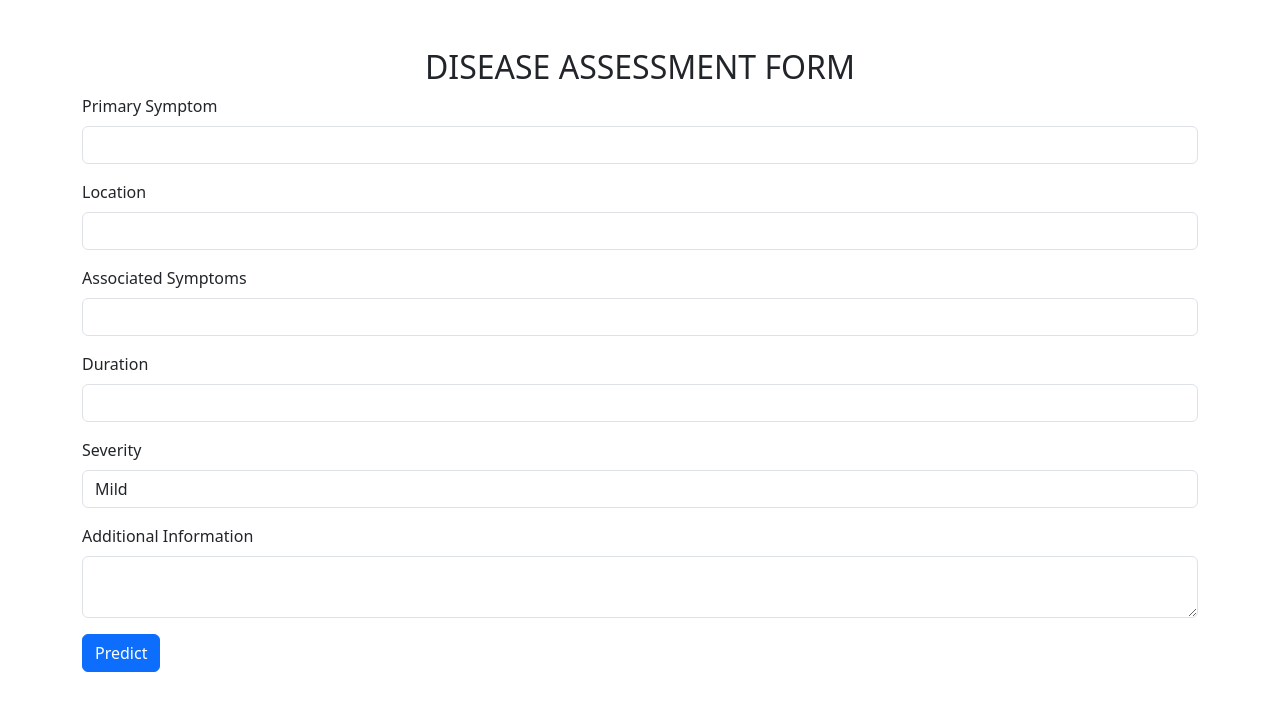
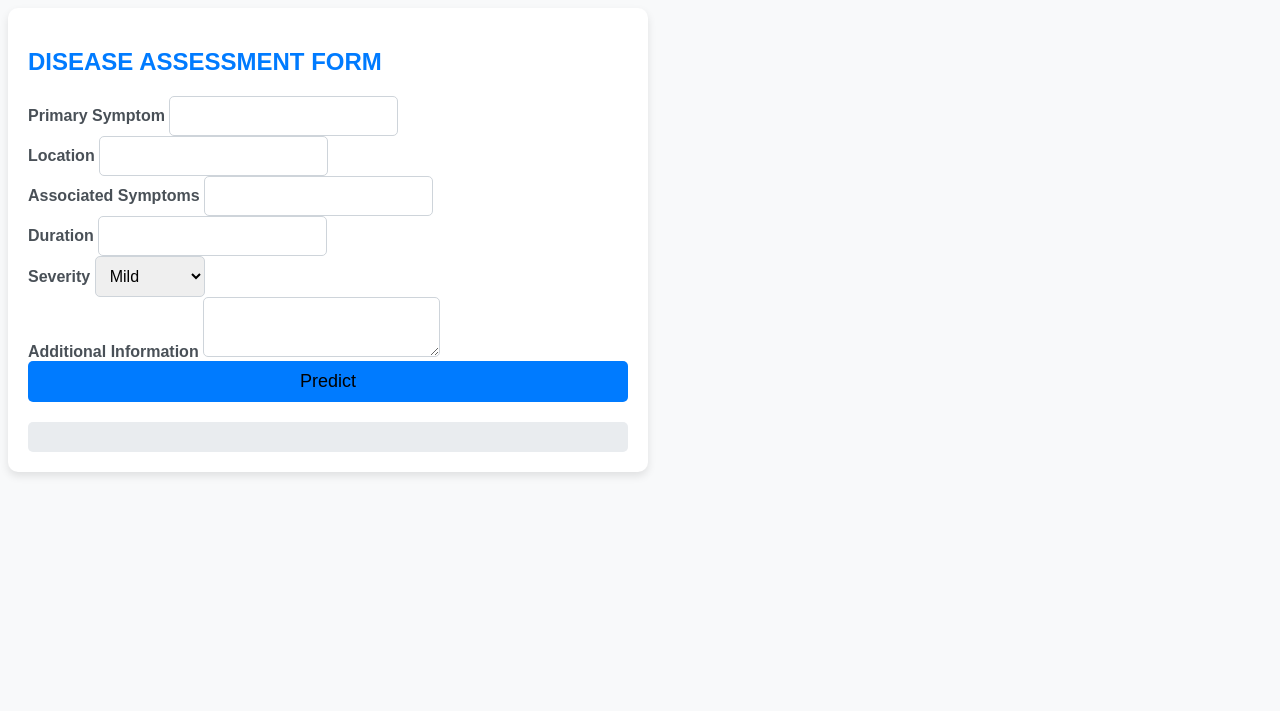
Before and after one commit to Code0ut/Skinalyze, a Flask app: page /chatbot_form in a window 1280 px wide. Shown: the top 711 px of the page. Run offline with Flask 3, Linux system fonts and the light colour scheme; some libraries are stand-ins or nearby versions.

Commit message:
Improving the design for form

```diff
--- a/templates/chatbot.html
+++ b/templates/chatbot.html
@@ -4,7 +4,67 @@
     <meta charset="UTF-8">
     <meta name="viewport" content="width=device-width, initial-scale=1.0">
     <title>Chatbot</title>
-    <link rel="stylesheet" href="https://cdnjs.cloudflare.com/ajax/libs/bootstrap/5.3.0/css/bootstrap.min.css">
+    <style>
+        body {
+    background-color: #f8f9fa;
+    font-family: Arial, sans-serif;
+}
+
+.container {
+    max-width: 600px;
+    background: white;
+    padding: 20px;
+    border-radius: 10px;
+    box-shadow: 0 4px 8px rgba(0, 0, 0, 0.1);
+}
+
+h2 {
+    font-size: 24px;
+    font-weight: bold;
+    color: #007bff;
+    margin-bottom: 20px;
+}
+
+.form-label {
+    font-weight: bold;
+    color: #495057;
+}
+
+.form-control {
+    border-radius: 5px;
+    border: 1px solid #ced4da;
+    padding: 10px;
+    font-size: 16px;
+}
+
+textarea.form-control {
+    resize: vertical;
+}
+
+.btn-primary {
+    width: 100%;
+    padding: 10px;
+    font-size: 18px;
+    border-radius: 5px;
+    background-color: #007bff;
+    border: none;
+    transition: background 0.3s ease;
+}
+
+.btn-primary:hover {
+    background-color: #0056b3;
+}
+
+#result {
+    background: #e9ecef;
+    padding: 15px;
+    border-radius: 5px;
+    font-size: 16px;
+    text-align: center;
+    margin-top: 20px;
+}
+
+    </style>
 </head>
 <body>
     <div class="container mt-5">
```
